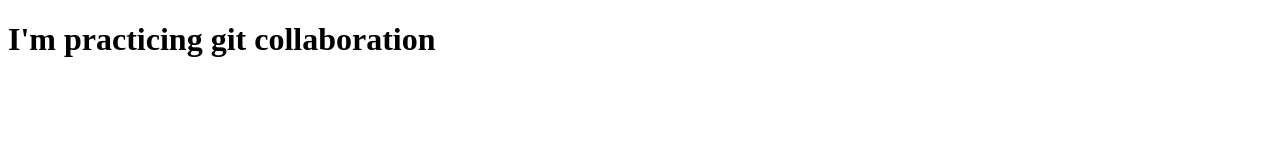
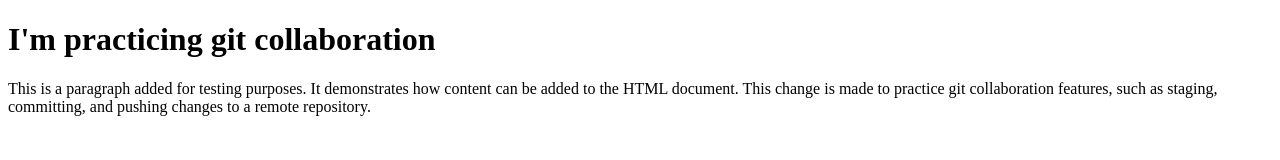
Before and after one commit to Mavovo-ii/git-practice, a plain HTML site: page index.html in a window 1280 px wide. Drawn offline with Linux system fonts and the light colour scheme.

Commit message:
Added paragraph

```diff
--- a/index.html
+++ b/index.html
@@ -6,5 +6,6 @@
 </head>
 <body>
     <h1>I'm practicing git collaboration</h1>
+    <p>This is a paragraph added for testing purposes. It demonstrates how content can be added to the HTML document. This change is made to practice git collaboration features, such as staging, committing, and pushing changes to a remote repository.</p>
 </body>
 </html>
```
